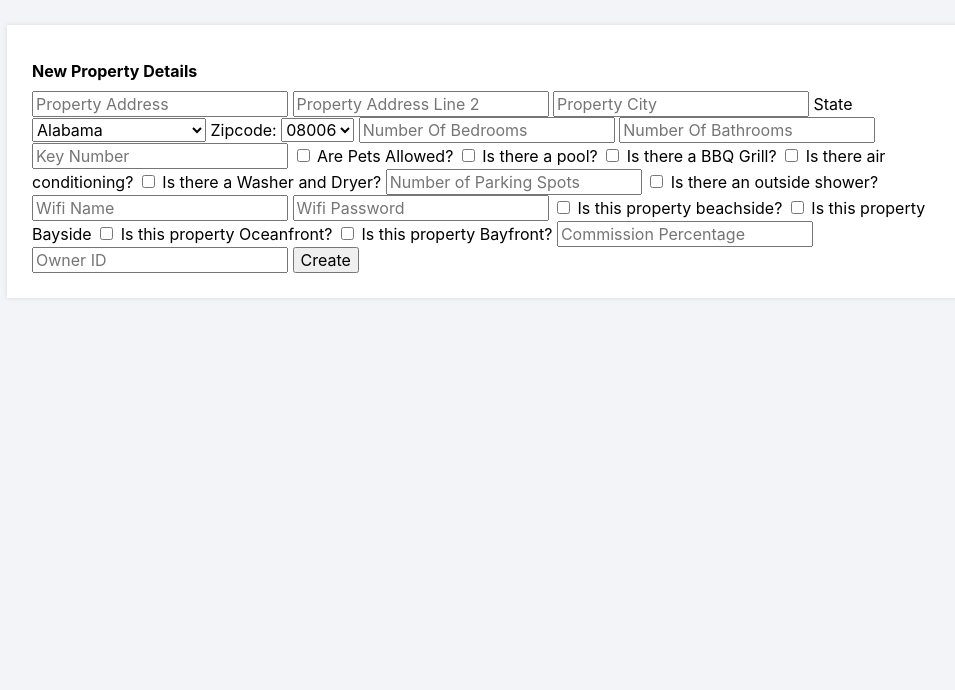
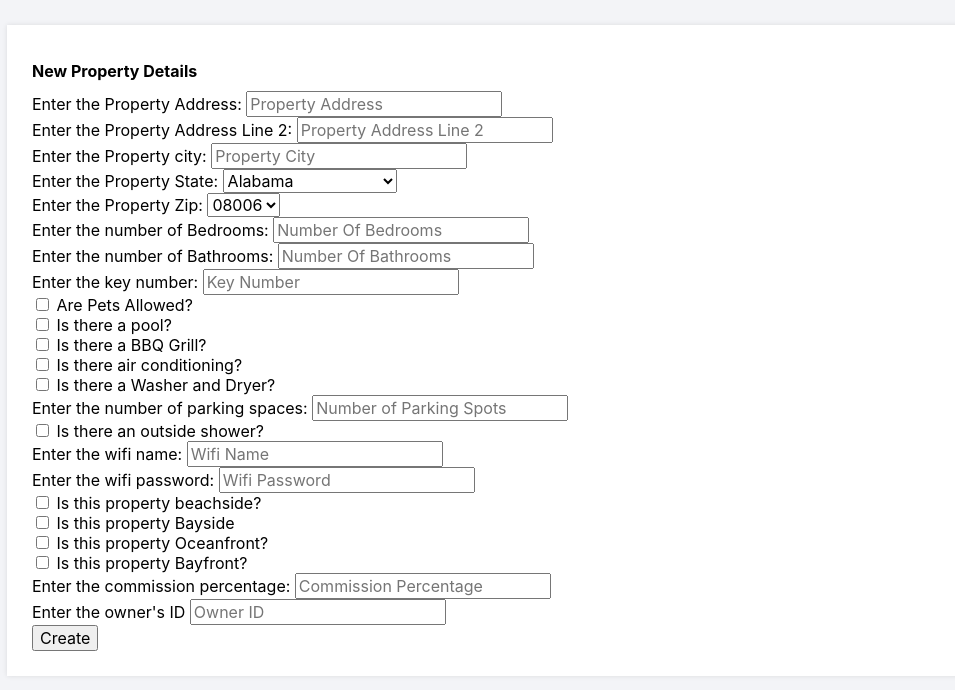
Before and after one commit to Jasontibaldo/SoftwareEngineering, a Flask app: page /newProperty in a window 1280 px wide. Shown: the part 80-770 px from the top of the page, without its empty margins (133-1088 px from the left). Run offline with Flask 2, Linux system fonts and the light colour scheme; some libraries are stand-ins or nearby versions.

Commit message:
Adding labels for html form

```diff
--- a/pythonlogin/templates/newProperty.html
+++ b/pythonlogin/templates/newProperty.html
@@ -27,13 +27,14 @@
 
 			<form action="{{ url_for('newProperty') }}" method="post" autocomplete="off">
 
+				<label for="propertyAddress">Enter the Property Address: </label>
 				<input type="text" name="propertyAddress" placeholder="Property Address" id="propertyAddress" required>
-
-				<input type="text" name="propertyAddressLine2" placeholder="Property Address Line 2" id="propertyAddressLine2">
-
-				<input type="text" name="propertyCity" placeholder="Property City" id="propertyCity" required>
-
-				<label for="propertyState">State</label>
+				<br>
+				<label for="propertyAddressLine2">Enter the Property Address Line 2: </label><input type="text" name="propertyAddressLine2" placeholder="Property Address Line 2" id="propertyAddressLine2">
+				<br>
+				<label for="propertyCity">Enter the Property city: </label><input type="text" name="propertyCity" placeholder="Property City" id="propertyCity" required>
+				<br>
+				<label for="propertyState">Enter the Property State: </label>
 				<select name="propertyState" id="propertyState" required>
 					<option value="AL">Alabama</option>
 					<option value="AK">Alaska</option>
@@ -87,71 +88,77 @@
 					<option value="WI">Wisconsin</option>
 					<option value="WY">Wyoming</option>
 				</select>
-
-				<label for="propertyZipcode">Zipcode:</label>
+				<br>
+				<label for="propertyZipcode">Enter the Property Zip: </label>
 				<select name="propertyZipcode" id="propertyZipcode">
 					<option value="08006">08006</option>
   					<option value="08008">08008</option>
 				</select>
-
-
+				<br>
+				<label for="numOfBedrooms">Enter the number of Bedrooms: </label>
 				<input type="number" name="numOfBedrooms" placeholder="Number Of Bedrooms" id="numOfBedrooms" required>
-
+				<br>
+				<label for="numOfBathrooms">Enter the number of Bathrooms: </label>
 				<input type="number" name="numOfBathrooms" placeholder="Number Of Bathrooms" id="numOfBathrooms" required>
-
-				<input type="number" name="keyNum" placeholder ="Key Number" id="keyNum" required>
-
+				<br>
+				<label for="keyNum">Enter the key number: </label><input type="number" name="keyNum" placeholder ="Key Number" id="keyNum" required>
+				<br>
 				<input type="checkbox" name="pets" id="pets" value="1">
 				<input type="hidden" name="pets" id="pets" value="0">
 				<label for="pets">Are Pets Allowed?</label>
-
+				<br>
 				<input type="checkbox" name="pool" id="pool" value="1">
 				<input type="hidden" name="pool" id="pool" value="0">
 				<label for="pool">Is there a pool?</label>
-
+				<br>
 				<input type="checkbox" name="bbq" id="bbq" value="1">
 				<input type="hidden" name="bbq" id="bbq" value="0">
 				<label for="bbq">Is there a BBQ Grill?</label>
-
+				<br>
 				<input type="checkbox" name="ac" id="ac" value="1">
 				<input type="hidden" name="ac" id="ac" value="0">
 				<label for="ac">Is there air conditioning?</label>
-
+				<br>
 				<input type="checkbox" name="washerDryer" id="washerDryer" value="1">
 				<input type="hidden" name="washerDryer" id="washerDryer" value="0">
 				<label for="washerDryer">Is there a Washer and Dryer?</label>
-
+				<br>
+				<label for="numOfParkingSpots">Enter the number of parking spaces: </label>
 				<input type="number" name="numOfParkingSpots" placeholder ="Number of Parking Spots" id="numOfParkingSpots" >
-
+				<br>
 				<input type="checkbox" name="outsideShower" id="outsideShower" value="1">
 				<input type="hidden" name="outsideShower" id="outsideShower" value="0">
 				<label for="outsideShower">Is there an outside shower?</label>
-
+				<br>
+				<label for="wifiName">Enter the wifi name: </label>
 				<input type="text" name="wifiName" placeholder ="Wifi Name" id="wifiName" >
-
+				<br>
+				<label for="wifiPassword">Enter the wifi password: </label>
 				<input type="text" name="wifiPassword" placeholder ="Wifi Password" id="wifiPassword" >
-
+				<br>
 				<input type="checkbox" name="beachside" id="beachside" value="1">
 				<input type="hidden" name="beachside" id="beachside" value="0">
 				<label for="beachside">Is this property beachside?</label>
-
+				<br>
 				<input type="checkbox" name="bayside" id="bayside" value="1">
 				<input type="hidden" name="bayside" id="bayside" value="0">
 				<label for="bayside">Is this property Bayside</label>
-
+				<br>
 				<input type="checkbox" name="oceanFront" id="oceanFront" value="1">
 				<input type="hidden" name="oceanFront" id="oceanFront" value="0">
 				<label for="oceanfront">Is this property Oceanfront?</label>
-
+				<br>
 				<input type="checkbox" name="bayFront" id="bayFront" value="1">
 				<input type="hidden" name="bayFront" id="bayFront" value="0">
 				<label for="bayfront">Is this property Bayfront?</label>
+				<br>
+				<label for="commissionPercentage">Enter the commission percentage: </label>
+				<input type="number" name="commissionPercentage" placeholder ="Commission Percentage" id="commissionPercentage" required >
+ 				<br>
+ 				<label for="ownerID">Enter the owner's ID </label>
+				 <input type="number" name ="ownerID" placeholder ="Owner ID" id="ownerID" required >
 
- 				<input type="number" name="commissionPercentage" placeholder ="Commission Percentage" id="commissionPercentage" required >
-
- 				<input type="number" name ="ownerID" placeholder ="Owner ID" id="ownerID" required >
-
-
+				 <br>
 				<input type="submit" value="Create">
 			</form>
 		</div>
```
